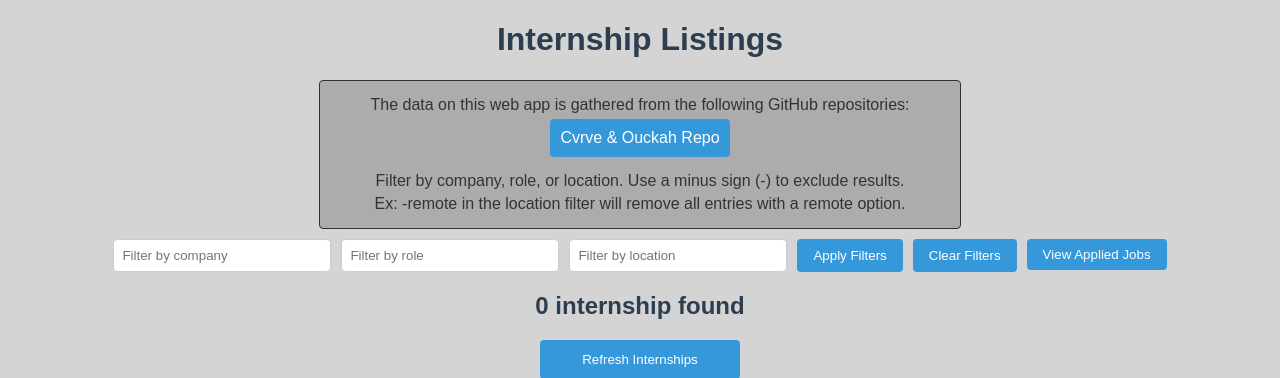
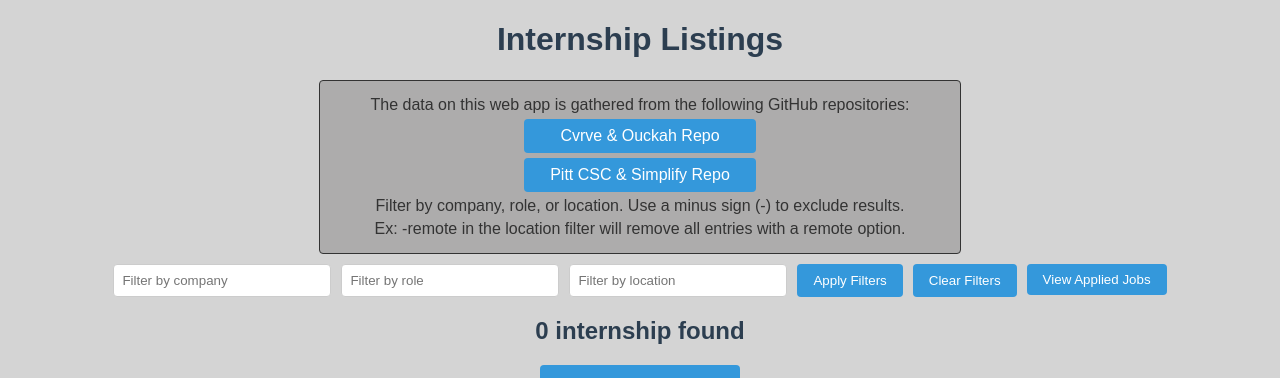
Before and after one commit to spencerboggs/internships-filter, a Flask app: page / in a window 1280 px wide. Shown: the top 378 px of the page. Run offline with Flask 3, Linux system fonts and the light colour scheme.

Commit message:
Add files via upload

```diff
--- a/app.py
+++ b/app.py
@@ -1,5 +1,6 @@
 from flask import Flask, render_template, request, redirect, url_for, jsonify
 import plotly.graph_objects as go
+from datetime import datetime
 import requests
 import re
 import json
@@ -9,7 +10,8 @@ app = Flask(__name__)
 
 # "https://raw.githubusercontent.com/SimplifyJobs/Summer2025-Internships/refs/heads/dev/README.md"
 GITHUB_README_URLS = [
-    "https://raw.githubusercontent.com/cvrve/Summer2025-Internships/main/README.md"
+    "https://raw.githubusercontent.com/cvrve/Summer2025-Internships/main/README.md",
+    "https://raw.githubusercontent.com/SimplifyJobs/Summer2025-Internships/refs/heads/dev/README.md"
 ]
 INTERNSHIP_DATA_FILE = "internships.json"
 APPLIED_JOBS_FILE = "data.json"
@@ -91,6 +93,18 @@ def merge_internship_data(table_data):
         if key not in seen:
             seen.add(key)
             unique_data.append(row)
+
+    for row in unique_data:
+        try:
+            row["Parsed Date"] = datetime.strptime(row["Date Posted"], "%b %d")
+        except ValueError:
+            row["Parsed Date"] = None
+
+    unique_data.sort(key=lambda x: (x["Parsed Date"] is None, x["Parsed Date"]), reverse=True)
+
+    for row in unique_data:
+        del row["Parsed Date"]
+
     return unique_data
 
 def update_existing_entries():
@@ -152,7 +166,12 @@ def index():
                 row[key] = re.sub(r'<(?!br\s*/?)[^<]+?>', '', row[key])
                 row[key] = re.sub(r'\*\*.*?\*\*', '', row[key])
             elif key == "Application/Link":
+                row[key] = re.sub(r'(<a\s+[^>]*href="[^"]*"[^>]*>.*?<\s*/a>).*(<a\s+[^>]*href="[^"]*"[^>]*>.*?<\s*/a>)', r'\1', row[key])
                 row[key] = re.sub(r'<a\s+[^>]*href="([^"]*)"[^>]*>.*?<\s*/a>', r'<a href="\1" target="_blank">Apply</a>', row[key])
+            elif key == "Company":
+                row[key] = re.sub(r"\[([^\]]+)\]\([^)]+\)", r"\1", row[key])
+                row[key] = re.sub(r"(\*\*|\*)(.*?)(\*\*|\*)", r"\2", row[key])
+                row[key] = row[key].strip()
 
     if request.method == "POST" and "clear_filters" in request.form:
         return redirect(url_for('index'))
--- a/static/styles.css
+++ b/static/styles.css
@@ -218,14 +218,19 @@ table a:hover {
 
 .note a {
     display: inline-block;
-    padding: 10px;
+    padding: 8px 16px;
+    width: 200px;
     background-color: #3498db;
     color: white;
     border: none;
     border-radius: 4px;
     cursor: pointer;
     text-decoration: none;
-    margin-bottom: 10px;
+    margin-bottom: 0px;
+}
+
+.note a:hover {
+    background-color: #2980b9;
 }
 
 .active-filters {
--- a/templates/index.html
+++ b/templates/index.html
@@ -14,7 +14,7 @@
     <div class="note">
         <p>The data on this web app is gathered from the following GitHub repositories:</p>
         <p><a href="https://github.com/cvrve/Summer2025-Internships/tree/dev" target="_blank">Cvrve & Ouckah Repo</a></p>
-        <!-- <p><a href="https://github.com/SimplifyJobs/Summer2025-Internships/blob/dev" target="_blank">Pitt CSC & Simplify Repo</a></p> -->
+        <p><a href="https://github.com/SimplifyJobs/Summer2025-Internships/blob/dev" target="_blank">Pitt CSC & Simplify Repo</a></p>
         <p>Filter by company, role, or location. Use a minus sign (-) to exclude results.</p>
         <p>Ex: -remote in the location filter will remove all entries with a remote option.</p>
     </div>
```
